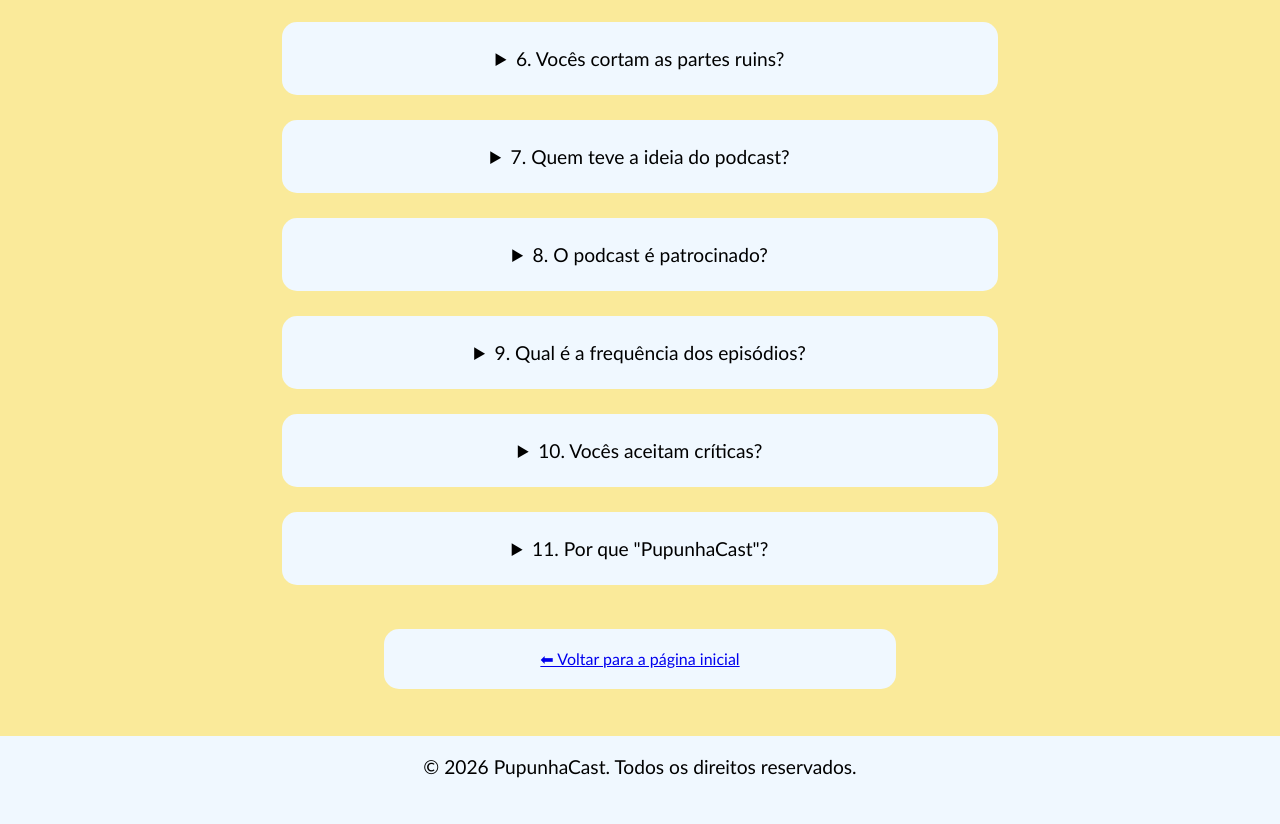
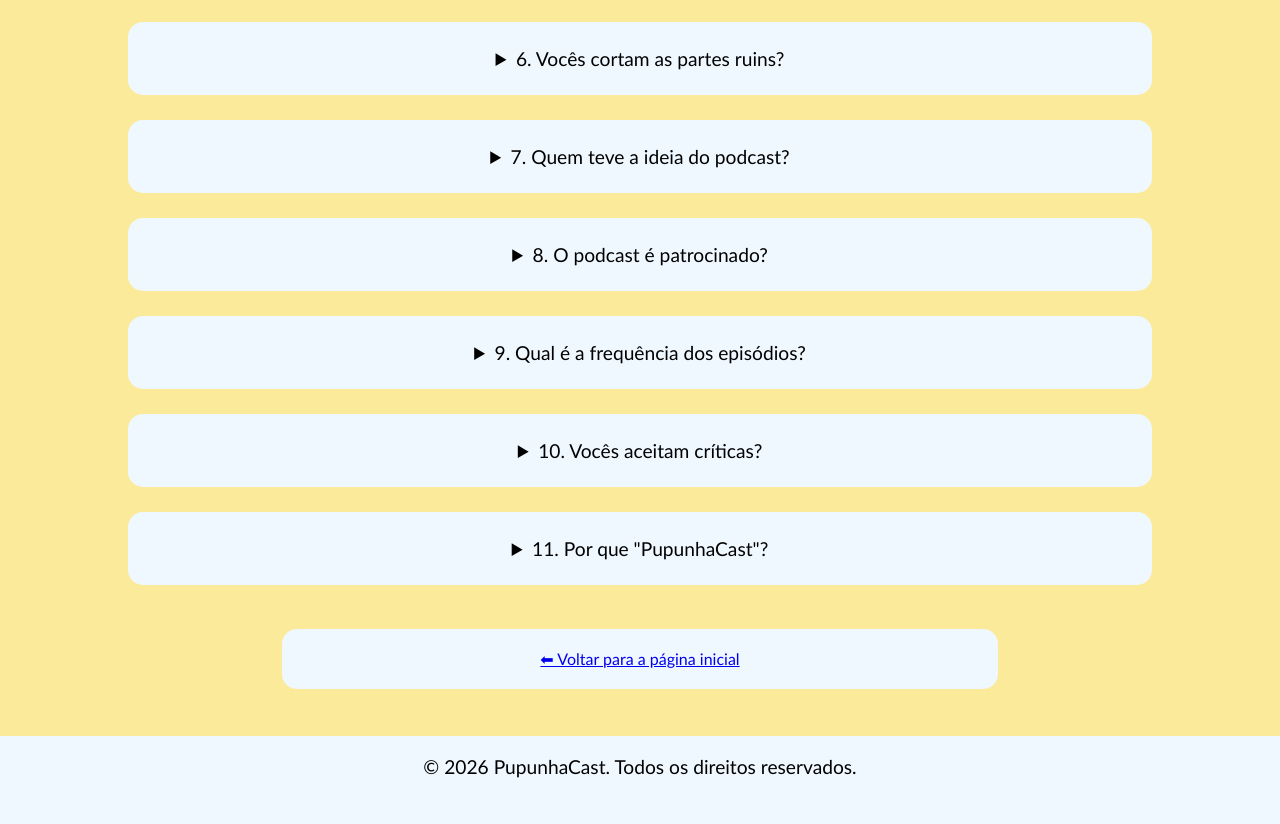
Before and after one commit to drk-yz/PupunhaCast, a plain HTML site: page FAQ.html in a window 1280 px wide. Shown: the part 696-1520 px from the top of the page. Drawn offline with Linux system fonts and the light colour scheme.

Commit message:
Adjust styles for details and footer elements

```diff
--- a/css/style3.css
+++ b/css/style3.css
@@ -6,8 +6,8 @@ details{
     display: flexbox;
     padding: 25px;
     font-size: larger;
-    margin-left: 22%;
-    margin-right: 22%;
+    margin-left: 10%;
+    margin-right: 10%;
     margin-bottom: 25px;
     border-radius: 15px;
     background-color: aliceblue;
@@ -27,11 +27,13 @@ details p{
     padding-bottom: 20px;
     padding-top: 20px;
     border-radius: 15px;
-    margin-left: 30%;
-    margin-right: 30%;
+    margin-left: 22%;
+    margin-right: 22%;
 }
 
 footer p{
     font-size: larger;
+    margin-left: 5px;
+    margin-right: 5px;
     margin-bottom: 30px;
 }
```
